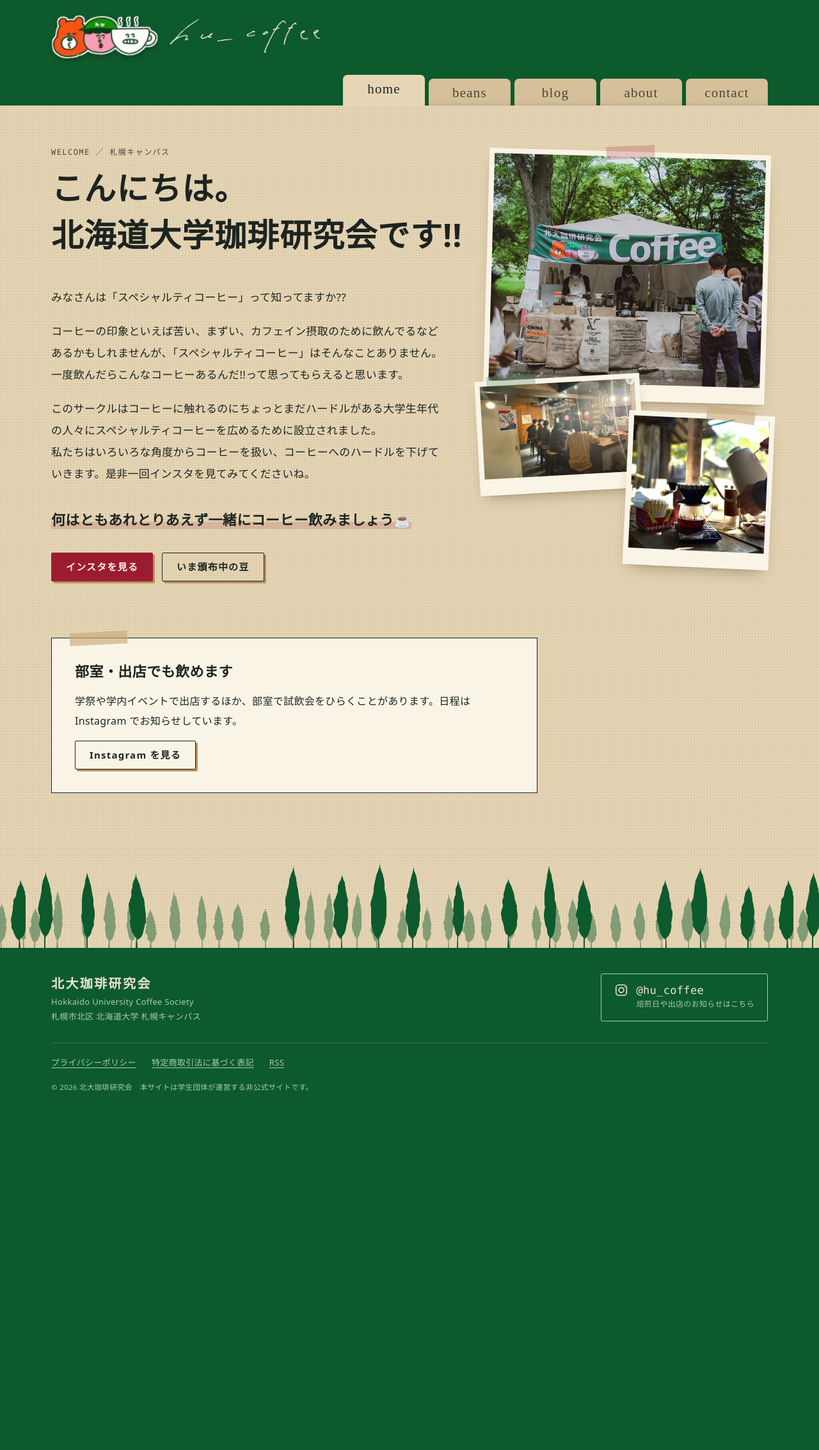
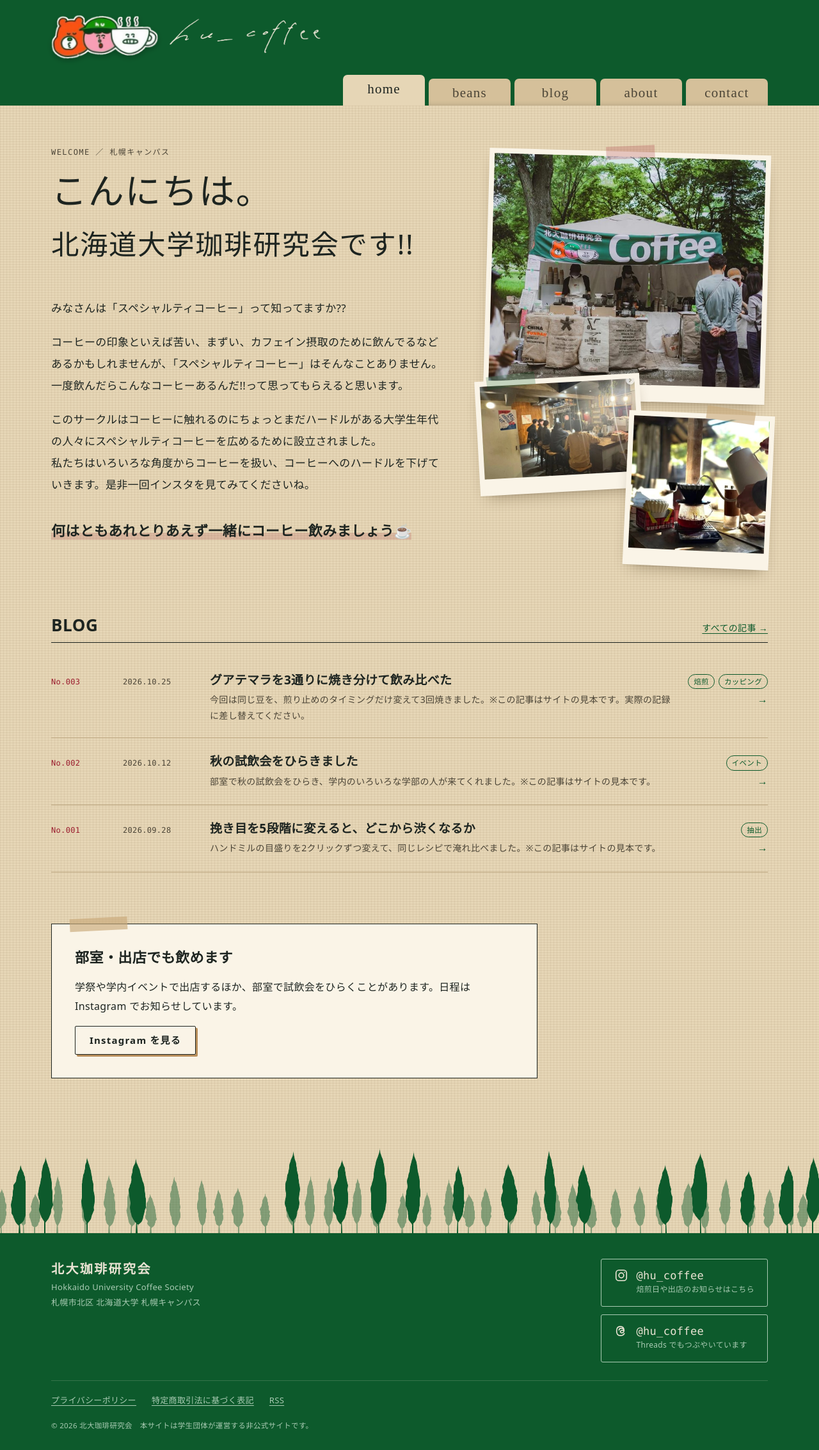
Before and after one commit to gmgngnm/hu_coffee, a Jekyll site: the page built from index.html, in a window 1280 px wide. Shown: the whole page at 64% size. Built offline with Jekyll 4.4.1, drawn with Linux system fonts in a browser that asks for light colours; some web fonts are replaced; before the commit the page ends 1739 px from its top, so only the background shows below that.

Commit message:
ホームのボタンを外して最新BLOG 3件を全幅で表示、挨拶を手書き風に、Threadsへのリンクを追加
- 挨拶の下の「インスタを見る」「いま頒布中の豆」ボタンを外し、写真の段の直後に
  最新の BLOG 3件を横幅いっぱいの行で並べた（スマホでは縦積み）
- 「こんにちは。北海道大学珈琲研究会です!!」を手書き風の Zen Kurenaido に。
  2行目は文章の欄の幅に合わせて大きさを変え、写真に重ならないようにした
- フッターの SNS に Threads（@hu_coffee）を追加

Co-Authored-By: Claude Opus 5.5 <noreply@anthropic.com>
Claude-Session: https://claude.ai/code/session_01SJAjaDFs9AxovdXkUsc4Np

```diff
--- a/_config.yml
+++ b/_config.yml
@@ -9,6 +9,7 @@ url: "https://gmgngnm.github.io"   # 独自ドメインにしたらここを書
 baseurl: "/hu_coffee"              # 独自ドメインにしたら "" にする
 
 instagram: hu_coffee
+threads: hu_coffee
 image: /assets/img/og.png         # SNS で共有したときに出る画像
 
 # ── 外部サービス（未設定なら空のまま。空だと該当機能は読み込まれない）──
--- a/_includes/footer.html
+++ b/_includes/footer.html
@@ -5,12 +5,19 @@
       <p class="site-foot__name">北大珈琲研究会</p>
       <p class="site-foot__sub">Hokkaido University Coffee Society<br>札幌市北区 北海道大学 札幌キャンパス</p>
     </div>
-    <div class="site-foot__col">
+    <div class="site-foot__col site-foot__sns">
       <a class="insta" href="https://www.instagram.com/{{ site.instagram }}/" target="_blank" rel="noopener noreferrer">
         <svg viewBox="0 0 24 24" width="22" height="22" aria-hidden="true" fill="none" stroke="currentColor" stroke-width="1.8"><rect x="3" y="3" width="18" height="18" rx="5"/><circle cx="12" cy="12" r="4.2"/><circle cx="17.4" cy="6.6" r="1" fill="currentColor" stroke="none"/></svg>
         <span>@{{ site.instagram }}</span>
         <span class="insta__hint">焙煎日や出店のお知らせはこちら</span>
       </a>
+      {%- if site.threads %}
+      <a class="insta" href="https://www.threads.com/@{{ site.threads }}" target="_blank" rel="noopener noreferrer">
+        <svg viewBox="0 0 24 24" width="22" height="22" aria-hidden="true" fill="none" stroke="currentColor" stroke-width="1.8" stroke-linecap="round"><path d="M16.6 11.1c-.4-2.6-2.1-3.9-4.5-3.9-2.2 0-3.7 1.2-4 3"/><path d="M16.8 11.4c-1.6-.9-6.4-1.1-6.4 1.7 0 1.4 1.3 2.1 2.7 2 2.1-.2 3.4-1.8 3.4-4.3 0-4.3-2.4-6.6-6.1-6.6C6.1 4.2 4 7 4 12s2.2 7.8 6.5 7.8c3.3 0 5.6-1.4 6.6-3.6"/></svg>
+        <span>@{{ site.threads }}</span>
+        <span class="insta__hint">Threads でもつぶやいています</span>
+      </a>
+      {%- endif %}
     </div>
     <ul class="site-foot__links">
       <li><a href="{{ '/privacy/' | relative_url }}">プライバシーポリシー</a></li>
--- a/_includes/head.html
+++ b/_includes/head.html
@@ -15,7 +15,7 @@
 <link rel="manifest" href="{{ '/site.webmanifest' | relative_url }}">
 <link rel="preconnect" href="https://fonts.googleapis.com">
 <link rel="preconnect" href="https://fonts.gstatic.com" crossorigin>
-<link rel="stylesheet" href="https://fonts.googleapis.com/css2?family=IBM+Plex+Mono:wght@400;500&family=Nothing+You+Could+Do&family=Zen+Kaku+Gothic+New:wght@400;500;700;900&display=swap">
+<link rel="stylesheet" href="https://fonts.googleapis.com/css2?family=IBM+Plex+Mono:wght@400;500&family=Nothing+You+Could+Do&family=Zen+Kurenaido&family=Zen+Kaku+Gothic+New:wght@400;500;700;900&display=swap">
 <link rel="stylesheet" href="{{ '/assets/css/main.css' | relative_url }}">
 {% seo %}
 {% feed_meta %}
--- a/assets/css/main.css
+++ b/assets/css/main.css
@@ -29,6 +29,8 @@
   --f-body: "Zen Kaku Gothic New", "Hiragino Sans", "Yu Gothic", system-ui, sans-serif;
   /* タブの手書き文字。ヘッダーの手書き hu_coffee に字形が近いものを選んだ */
   --f-hand: "Nothing You Could Do", cursive;
+  /* ホームの挨拶だけ、手書きロゴと同じ細いペン字の雰囲気に */
+  --f-hand-ja: "Zen Kurenaido", var(--f-body);
   --f-mono: "IBM Plex Mono", ui-monospace, "SFMono-Regular", Menlo, monospace;
 
   --wrap: 1120px;
@@ -142,12 +144,27 @@ h1, h2, h3 { font-family: var(--f-head); font-weight: 700; line-height: 1.4; let
 .snap--counter::before { background: rgba(13, 90, 44, .22); left: 22%; }
 .snap--pour::before { background: rgba(201, 169, 122, .6); left: 70%; transform: rotate(6deg); }
 .home-ig { margin-bottom: clamp(48px, 7vw, 80px); }
+/* ホームの BLOG：一覧ページと同じ行の形を、ページの横幅いっぱいに使う */
+.home-blog { margin-bottom: clamp(48px, 7vw, 80px); }
+.entries.entries--wide { max-width: none; }
+/* 広い画面だけ「番号・日付・タイトルと抜粋・タグ」の横一列にする。狭い画面は一覧ページと同じ縦積み */
+@media (min-width: 641px) {
+  .entries.entries--wide .entry__link { grid-template-columns: 5.5em 7em minmax(0, 1fr) auto; column-gap: 24px; align-items: baseline; padding: 22px 0; }
+  .entries.entries--wide .entry__title { grid-column: 3; grid-row: 1; font-size: 19px; }
+  .entries.entries--wide .entry__excerpt { grid-column: 3; grid-row: 2; }
+  .entries.entries--wide .entry__tags { grid-column: 4; grid-row: 1; margin-top: 0; justify-content: flex-end; }
+  .entries.entries--wide .entry__link::after { content: "→"; grid-column: 4; grid-row: 2; justify-self: end; color: var(--accent); transition: transform .15s; }
+  .entries.entries--wide .entry__link:hover::after { transform: translateX(4px); }
+}
 .home-ig .ig { grid-template-columns: repeat(3, minmax(0, 220px)); }
 .hero__body { max-width: 40em; }
 .hero__title { font-size: clamp(28px, 5vw, 50px); line-height: 1.45; font-weight: 900; letter-spacing: .02em; margin: 0 0 .9em; }
-.hero__title { font-size: clamp(26px, 5vw, 50px); }
-/* 「です!!」だけが次の行に落ちないよう、狭い画面では1行に収まる大きさまで縮める（約14.5文字分） */
+.hero__title { font-family: var(--f-hand-ja); font-weight: 400; font-size: clamp(28px, 5.4vw, 56px); line-height: 1.4; letter-spacing: .03em; }
+/* 「です!!」だけが次の行に落ちないよう、1行に収まる大きさまで縮める（約14.5文字分） */
+.hero__inner { container-type: inline-size; }
 .hero__name { white-space: nowrap; font-size: min(1em, calc((100vw - 2 * var(--gutter)) / 14.5)); }
+/* 横の写真がある広い画面では、画面幅ではなく文章の欄の幅に合わせる */
+@container (min-width: 1px) { .hero__name { font-size: min(1em, calc(100cqi / 14.2)); } }
 .hero__body p { margin: 0 0 1.1em; font-size: clamp(15.5px, 1.7vw, 17px); line-height: 2; }
 /* 最後のひとことは、ノートに書き足したように少し大きく、下線をマーカーで */
 .hero__body .hero__cheers { font: 700 clamp(18px, 2.4vw, 22px)/1.8 var(--f-head); margin-top: 1.6em; }
@@ -330,6 +347,7 @@ input:focus, textarea:focus, select:focus { outline: none; border-bottom-color:
 .site-foot__inner { width: min(100% - 2 * var(--gutter), var(--wrap)); margin: 36px auto 0; display: grid; grid-template-columns: 1fr auto; gap: 28px 40px; }
 .site-foot__name { font: 700 20px var(--f-head); letter-spacing: .12em; margin: 0 0 4px; }
 .site-foot__sub { font-size: 13px; color: var(--cover-dim); margin: 0; line-height: 1.8; }
+.site-foot__sns { display: grid; gap: 12px; align-content: start; }
 .insta { display: grid; grid-template-columns: auto 1fr; column-gap: 12px; align-items: center; color: var(--cover-ink); text-decoration: none; border: 1px solid var(--cover-dim); padding: 14px 20px; border-radius: 3px; transition: background .15s; }
 .insta:hover { background: rgba(255,255,255,.06); color: var(--cover-ink); }
 .insta span:first-of-type { font: 500 17px var(--f-mono); }
--- a/index.html
+++ b/index.html
@@ -14,10 +14,6 @@ nav: home
       <p>このサークルはコーヒーに触れるのにちょっとまだハードルがある大学生年代の人々にスペシャルティコーヒーを広めるために設立されました。<br>私たちはいろいろな角度からコーヒーを扱い、コーヒーへのハードルを下げていきます。是非一回インスタを見てみてくださいね。</p>
       <p class="hero__cheers"><span>何はともあれとりあえず一緒にコーヒー飲みましょう☕</span></p>
     </div>
-    <p class="hero__actions">
-      <a class="btn" href="https://www.instagram.com/{{ site.instagram }}/" target="_blank" rel="noopener noreferrer">インスタを見る</a>
-      <a class="btn btn--ghost" href="{{ '/beans/' | relative_url }}">いま頒布中の豆</a>
-    </p>
   </div>
 
   {%- comment -%} 活動の写真3枚を、ノートに貼ったプリントのように少しずつ重ねて置く {%- endcomment -%}
@@ -34,6 +30,22 @@ nav: home
   </div>
   </div>
 </section>
+
+{%- assign total = site.posts | size -%}
+{%- if total > 0 %}
+<section class="wrap home-blog" aria-labelledby="home-blog-head">
+  <div class="sec-head">
+    <h2 id="home-blog-head">BLOG</h2>
+    <a class="more" href="{{ '/blog/' | relative_url }}">すべての記事 →</a>
+  </div>
+  <ol class="entries entries--list entries--wide">
+    {%- for post in site.posts limit: 3 -%}
+      {%- assign no = total | minus: forloop.index0 -%}
+      {% include post-card.html post=post no=no %}
+    {%- endfor -%}
+  </ol>
+</section>
+{%- endif %}
 
 {%- if ig and ig.size > 0 %}
 <section class="wrap home-ig">
```
